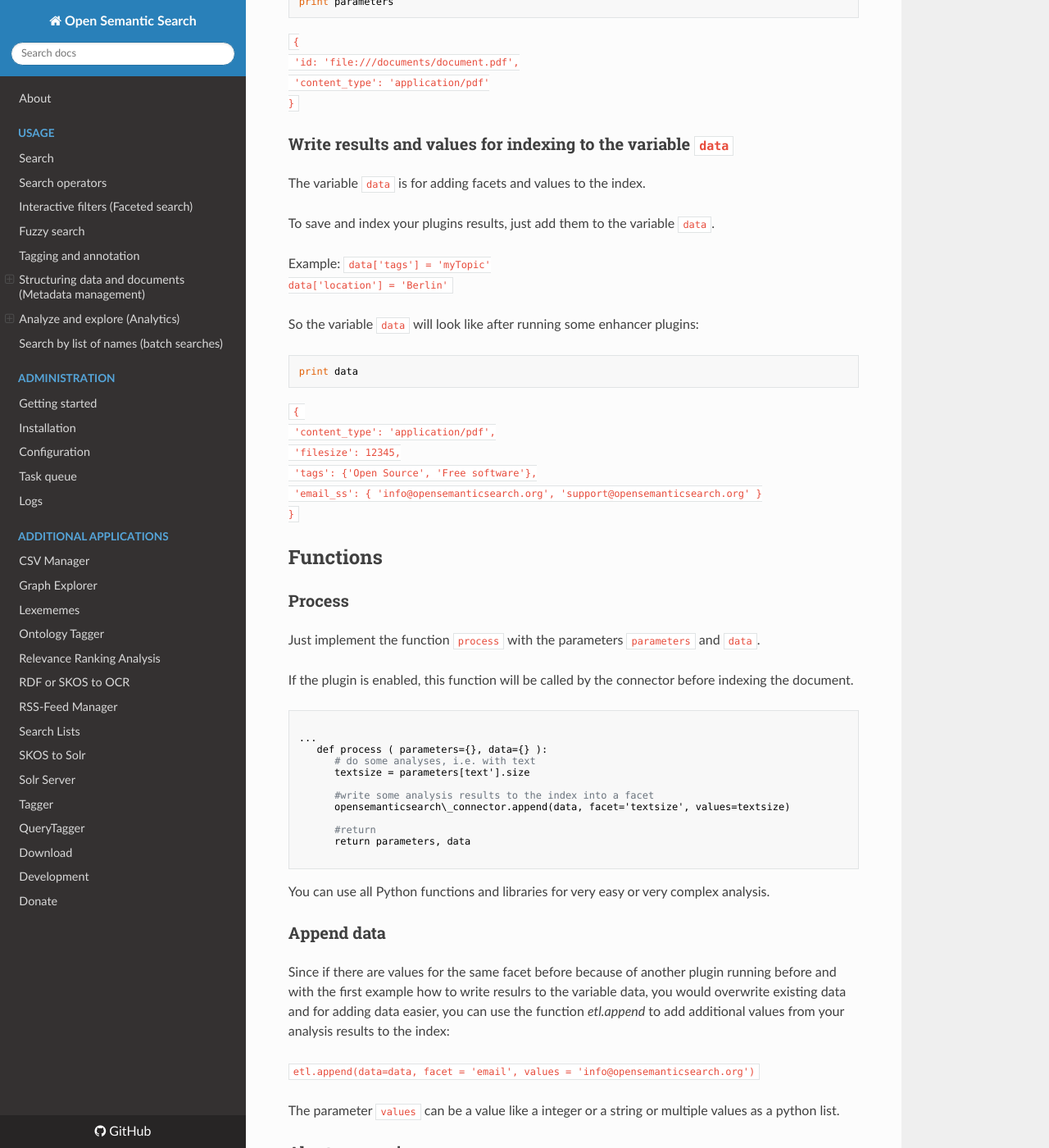
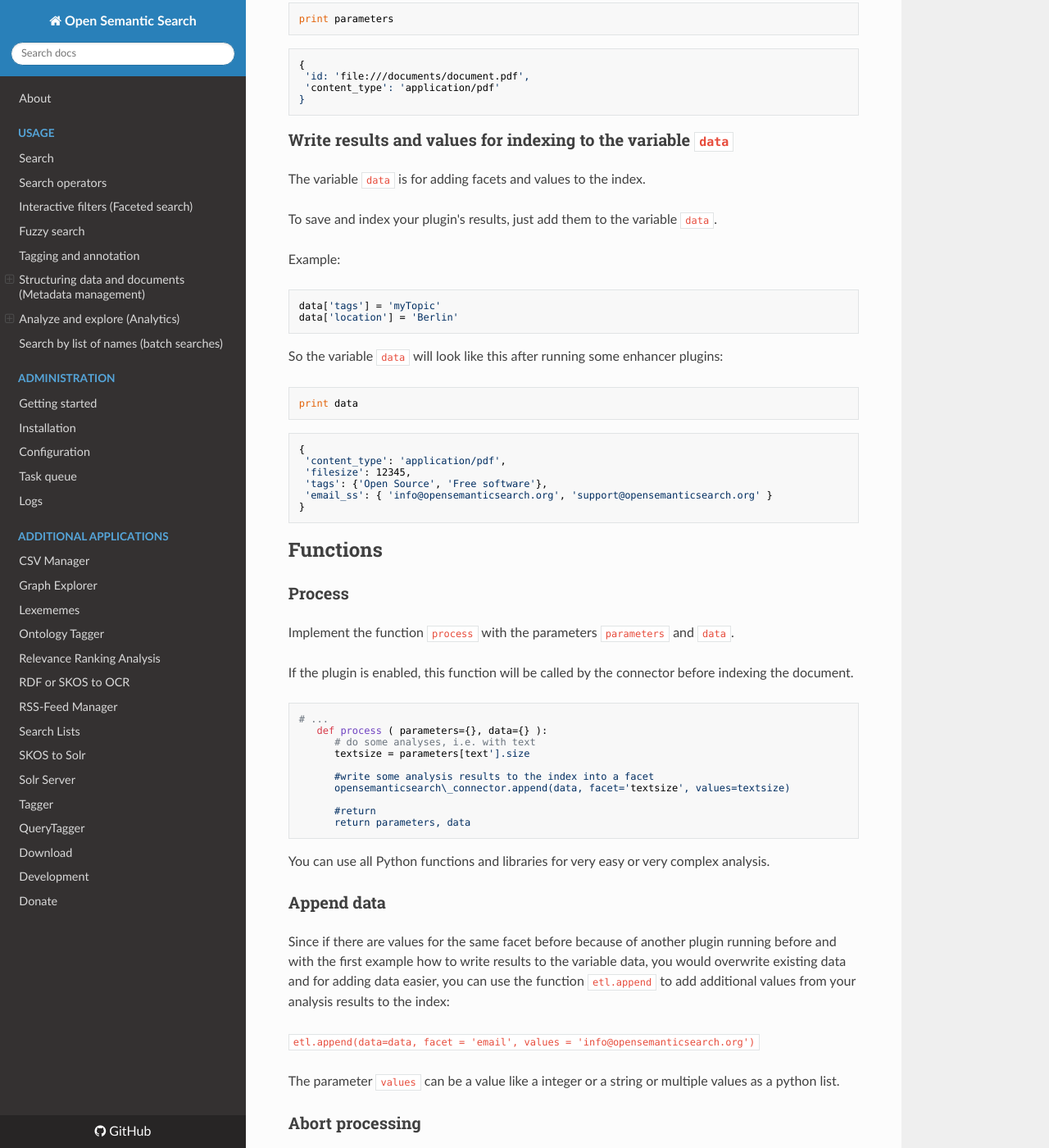
Before and after one commit to opensemanticsearch/open-semantic-search, an MkDocs documentation site: the page built from docs/dev/enhancer/python/README.md, in a window 1280 px wide and 1400 px high, scrolled down 1703 px. Shown: the whole window at 82% size. Built offline with MkDocs 1.6.1, drawn with Linux system fonts in a browser that asks for light colours; nearby versions of some CDN libraries; some of the changed text lies outside the part shown.

Commit message:
Additional doc changes

````diff
--- a/docs/dev/enhancer/python/README.md
+++ b/docs/dev/enhancer/python/README.md
@@ -6,24 +6,18 @@ authors:
 
 # How to develop your own Python plugin for data enrichment
 
-
 ## Example
 
-
-Just
-* add a new python file to the enhancer directory
-* enable this plugin in your connector and
-* implement the object *myOwnEnhancerName* the function `process` with the parameters `parameters` and `data` which
+* Add a new python file to the enhancer directory
+* Enable this plugin in your connector and
+* Implement the object *myOwnEnhancerName* the function `process` with the parameters `parameters` and `data` which
 * reads some parameters from variable parameters and
 * write to the variable data to index your results:
-
-
 
 Example:
 
 
-```
-
+```python
 import etl
 
 class myOwnEnhancerName(object):
@@ -38,95 +32,91 @@ class myOwnEnhancerName(object):
 
       #return results
       return parameters, data
-
 ```
-
-
-
 
 ## Plugin directory
 
-
-Save your enhancer `*myOwnEnhancerName*.py` into the subdir `etl` of your in python library directory (i.e. /usr/lib/python2.7/).
+Save your enhancer `*myOwnEnhancerName*.py` into the subdir `etl` of your in python library directory (i.e. `/usr/lib/python2.7/`).
 
 ## Config
-
 
 Add your enhancer to the enhancer chain in the config of your connector(s), which shall enhance their data with it:
 
 ### Enable your data enrichment plugin
 
-
 Add the plugin name to the config of the connector, for example in `/etc/opensemanticsearch/connector-files`:
 
 `config['plugins'].append('*myOwnEnhancerName*')`
+
 ### Custom config options for your plugin
 
-
-Optionally you can add your own config options, so you have more flexibility, because not everything has to be hard coded in your plugin
+Optionally you can add your own config options, so you have more flexibility, because not everything has to be hard coded in your plugin.
 
 Example
 
 `config['myOwnEnhancerName'] = 'Own Enhancer'`
 
-Your plugin can read this config options from the variable [`parameters`](#parameters)
+Your plugin can read this config options from the variable [`parameters`](#parameters).
+
 ## Variables
-
 
 ### Read / set parameters from/to the variable `parameters`
 
-
 The variable `parameters` contains the config and some analysis results from enrichment plugins running before so you can use now as parameter for your plugin.
 
-For example you can run your plugin only for certain document types or mime types or run a language detection plugin before you use its result as parameter for a OCR plugin.
+For example you can run your plugin only for certain document types or mime types or run a language detection plugin before you use its result as a parameter for an OCR plugin.
 
 Example data:
 
-```
+```python
 print parameters
 ```
 
-`{
+```
+{
  'id: 'file:///documents/document.pdf',
  'content_type': 'application/pdf'
-}`
+}
+```
+
 ### Write results and values for indexing to the variable `data`
-
 
 The variable `data` is for adding facets and values to the index.
 
-To save and index your plugins results, just add them to the variable `data`.
+To save and index your plugin's results, just add them to the variable `data`.
 
 Example:
-`data['tags'] = 'myTopic'
-data['location'] = 'Berlin'`
+```python
+data['tags'] = 'myTopic'
+data['location'] = 'Berlin'
+```
 
-So the variable `data` will look like after running some enhancer plugins:
+So the variable `data` will look like this after running some enhancer plugins:
 
 
-```
+```python
 print data
 ```
 
-`{
+```
+{
  'content_type': 'application/pdf',
  'filesize': 12345,
  'tags': {'Open Source', 'Free software'},
  'email_ss': { 'info@opensemanticsearch.org', 'support@opensemanticsearch.org' }
-}`
+}
+```
+
 ## Functions
-
 
 ### Process
 
-
-Just implement the function `process` with the parameters `parameters` and `data`.
+Implement the function `process` with the parameters `parameters` and `data`.
 
 If the plugin is enabled, this function will be called by the connector before indexing the document.
 
-```
-
-...
+```python
+# ...
    def process ( parameters={}, data={} ):
       # do some analyses, i.e. with text
       textsize = parameters[text'].size
@@ -136,17 +126,13 @@ If the plugin is enabled, this function will be called by the connector before i
 
       #return
       return parameters, data
-
 ```
-
 
 You can use all Python functions and libraries for very easy or very complex analysis.
 
 ### Append data
 
-
-
-Since if there are values for the same facet before because of another plugin running before and with the first example how to write resulrs to the variable data, you would overwrite existing data and for adding data easier, you can use the function *etl.append* to add additional values from your analysis results to the index:
+Since if there are values for the same facet before because of another plugin running before and with the first example how to write results to the variable data, you would overwrite existing data and for adding data easier, you can use the function `etl.append` to add additional values from your analysis results to the index:
 
 `etl.append(data=data, facet = 'email', values = 'info@opensemanticsearch.org')`
 
@@ -154,21 +140,17 @@ The parameter `values` can be a value like a integer or a string or multiple val
 
 ### Abort processing
 
-
-
 To abort further processing and final indexing you can set
 `parameters['break'] = True`
 
-So you can develop additional filters like for example the existing URL blacklist filter.
+You can develop additional filters like, for example, the existing URL blacklist filter.
 
 ## Another example plugin using regular expressions
-
 
 Here an example, how to extract the email-adresses and store it to the facet email with just a few lines of python code to enable exploratory search, interactive filters and aggregated overviews for email-addresses, too. Its only an programming example, since [extracting regular expressions](../../../enhancer/regex) is a standard plugin and to extract email-adresses its default config.
 
 
-```
-
+```python
 # Data enrichment plugin for extracting email-adresses
 # Extracting email adresses and write them to facet email\_ss
 
@@ -195,5 +177,4 @@ class enhance\_email(object):
       opensemanticsearch\_connector.append(data, facet, matches)
 
    return parameters, data
-
 ```
````
Also changed, not shown: docs/connector/rdf/README.md (+14 -24 lines), docs/dev/README.md (+1 -15 lines), docs/dev/enhancer/README.md (+3 -4 lines).
